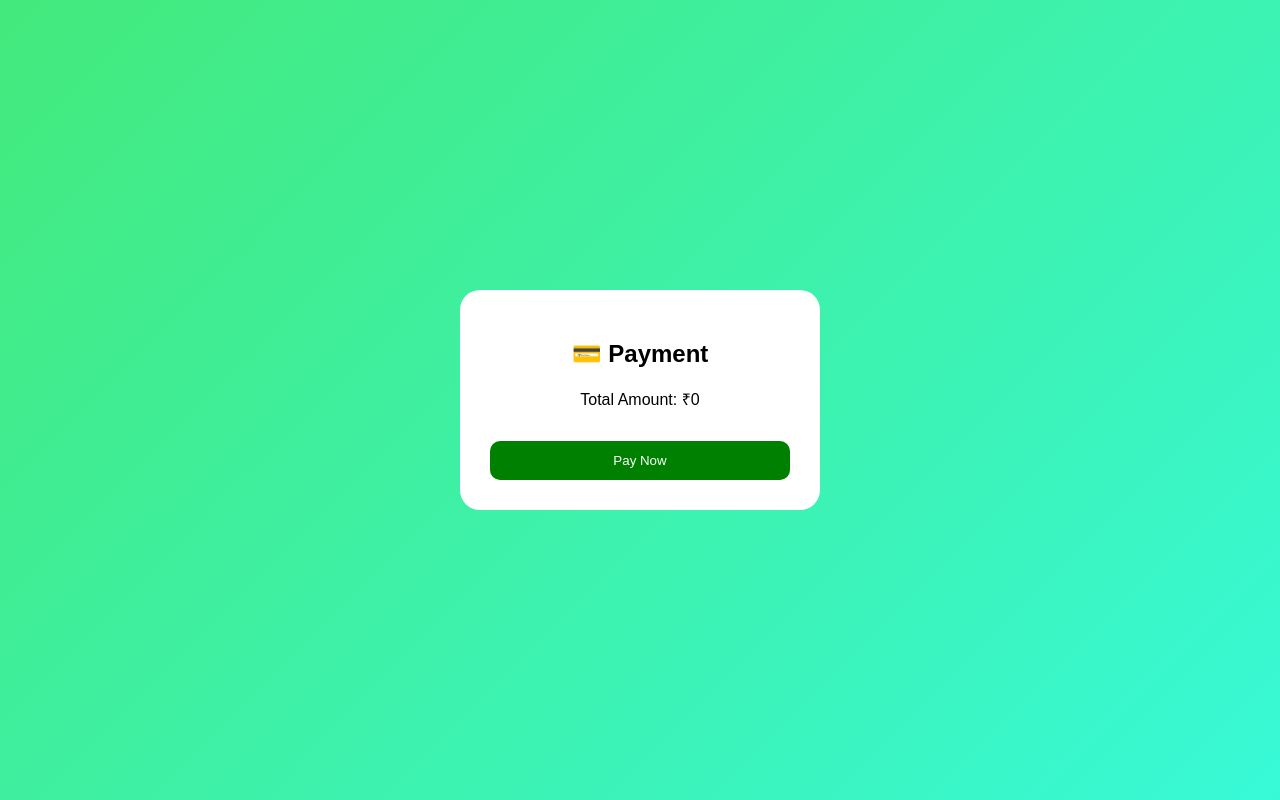
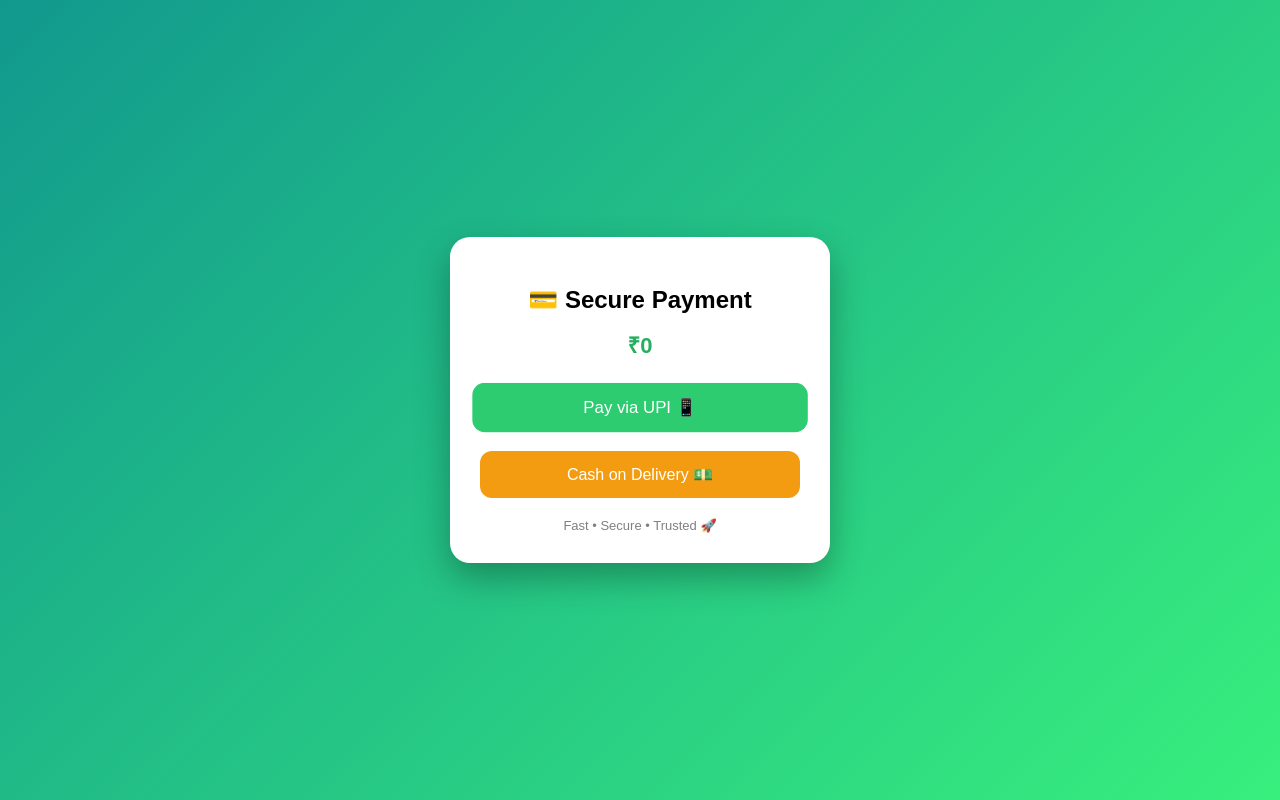
Before and after one commit to Dharun7715/Veg-Store2, a Flask app: page /payment in a window 1280 px wide. Run offline with Flask 3, Linux system fonts and the light colour scheme.

Commit message:
Update payment.html

```diff
--- a/templates/payment.html
+++ b/templates/payment.html
@@ -8,48 +8,140 @@
         body {
             margin: 0;
             font-family: Arial;
-    background: linear-gradient(135deg, #43e97b, #38f9d7);
+            background: linear-gradient(135deg, #11998e, #38ef7d);
             display: flex;
             justify-content: center;
             align-items: center;
             height: 100vh;
+            animation: fadeIn 1s ease;
         }
 
-.box {
+        @keyframes fadeIn {
+            from {opacity: 0;}
+            to {opacity: 1;}
+        }
+
+        .card {
             background: white;
             padding: 30px;
             border-radius: 20px;
+            width: 320px;
             text-align: center;
-    width: 300px;
+            box-shadow: 0 15px 35px rgba(0,0,0,0.3);
+            animation: slideUp 0.6s ease;
         }
 
-button {
-    padding: 12px;
+        @keyframes slideUp {
+            from {
+                transform: translateY(40px);
+                opacity: 0;
+            }
+            to {
+                transform: translateY(0);
+                opacity: 1;
+            }
+        }
+
+        h2 {
+            margin-bottom: 10px;
+        }
+
+        .amount {
+            font-size: 22px;
+            margin: 15px 0;
+            color: #27ae60;
+            font-weight: bold;
+        }
+
+        .btn {
             width: 100%;
-    background: green;
+            padding: 14px;
+            margin: 10px 0;
+            border: none;
+            border-radius: 12px;
+            font-size: 16px;
+            cursor: pointer;
+            transition: 0.3s;
+        }
+
+        .upi {
+            background: #2ecc71;
             color: white;
-    border: none;
-    border-radius: 10px;
-    margin-top: 15px;
+        }
+
+        .upi:hover {
+            background: #27ae60;
+            transform: scale(1.05);
+        }
+
+        .cod {
+            background: #f39c12;
+            color: white;
+        }
+
+        .cod:hover {
+            background: #e67e22;
+            transform: scale(1.05);
+        }
+
+        .note {
+            font-size: 13px;
+            color: gray;
+            margin-top: 10px;
+        }
+
+        .pulse {
+            animation: pulse 1.5s infinite;
+        }
+
+        @keyframes pulse {
+            0% { transform: scale(1); }
+            50% { transform: scale(1.05); }
+            100% { transform: scale(1); }
         }
     </style>
 </head>
 
 <body>
 
-<div class="box">
+<div class="card">
 
-<h2>💳 Payment</h2>
-<p>Total Amount: ₹{{ total }}</p>
+    <h2>💳 Secure Payment</h2>
 
-<button onclick="pay()">Pay Now</button>
+    <div class="amount">
+        ₹{{ total }}
+    </div>
+
+    <!-- UPI BUTTON -->
+    <button class="btn upi pulse" onclick="payUPI()">
+        Pay via UPI 📱
+    </button>
+
+    <!-- COD BUTTON -->
+    <form action="/success">
+        <button class="btn cod">
+            Cash on Delivery 💵
+        </button>
+    </form>
+
+    <div class="note">
+        Fast • Secure • Trusted 🚀
+    </div>
 
 </div>
 
 <script>
-function pay(){
-    alert("Payment Successful ✅");
-    window.location.href = "/success";
+function payUPI() {
+    let amount = "{{ total }}";
+
+    let upi = "upi://pay?pa=8838145515@ybl&pn=VegStore&am=" + amount + "&cu=INR";
+
+    window.location.href = upi;
+}
+
+// Desktop warning
+if (!/Android|iPhone/i.test(navigator.userAgent)) {
+    alert("📱 Open this page on mobile for UPI payment");
 }
 </script>
 
```
Lines whose indentation alone changed are shown as unchanged.
